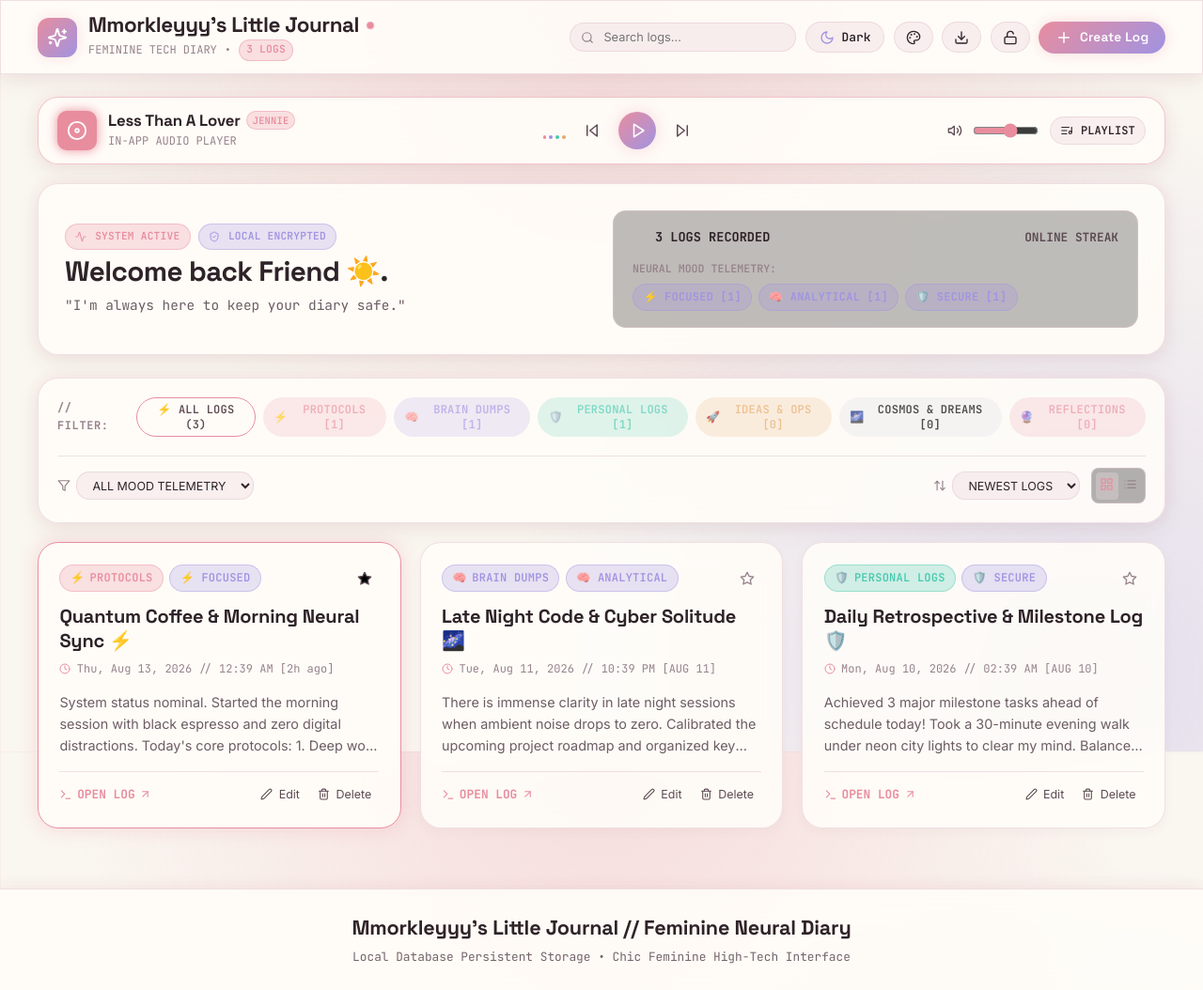
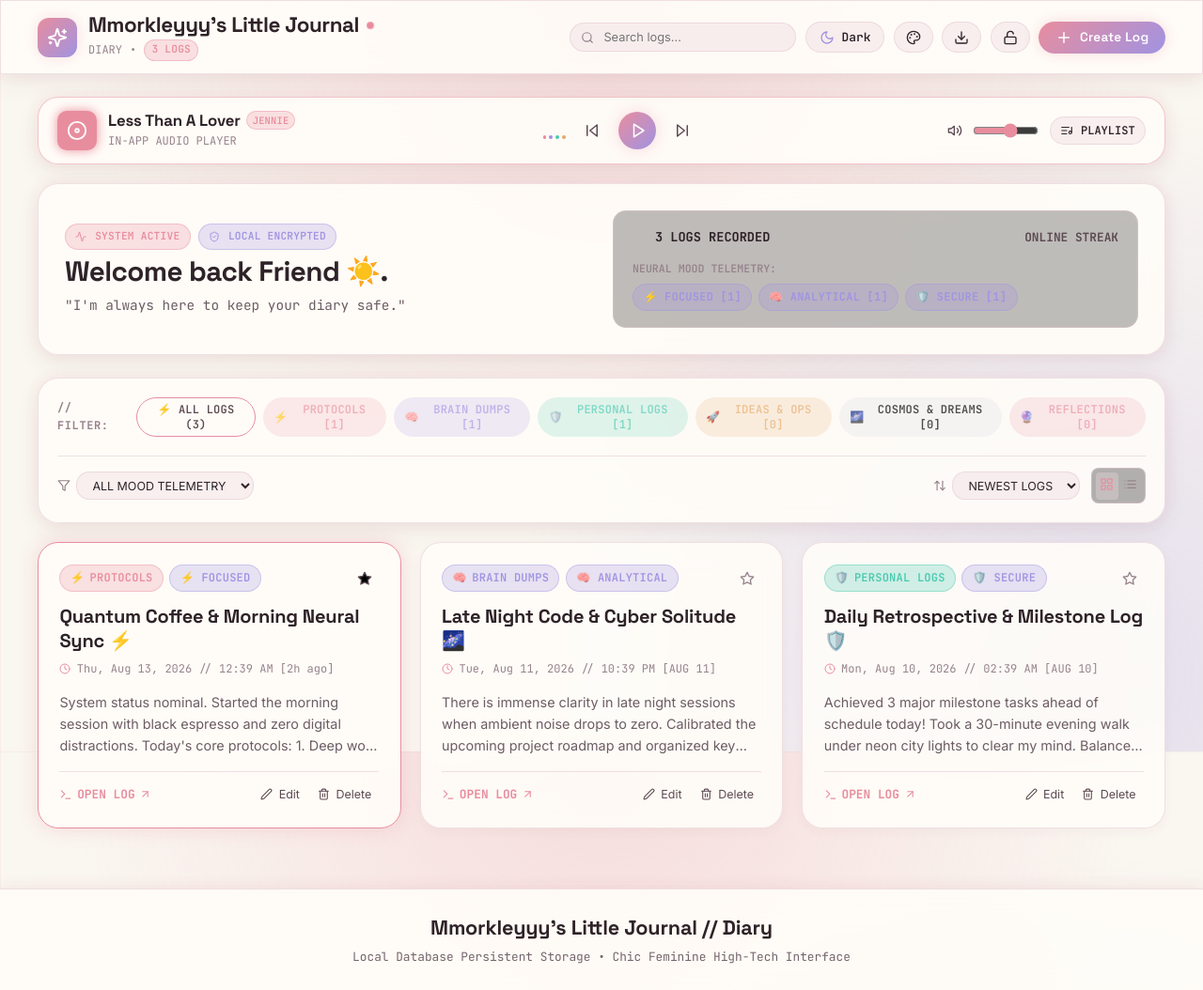
Before and after one commit to kizo-88/corporate-gift, a React (Vite) app: page / in a window 1280 px wide. Shown: the whole page at 94% size. Built offline with nearby package versions, Linux system fonts and the light colour scheme.

Commit message:
refactor: update label to Diary

```diff
--- a/src/App.jsx
+++ b/src/App.jsx
@@ -266,7 +266,7 @@ export default function App() {
         fontFamily: 'var(--font-mono)'
       }}>
         <div className="font-heading" style={{ fontSize: '1.35rem', color: 'var(--text-bright)', fontWeight: 800 }}>
-          Mmorkleyyy's Little Journal // Feminine Neural Diary
+          Mmorkleyyy's Little Journal // Diary
         </div>
         <p style={{ margin: '0.25rem 0 0 0', opacity: 0.85 }}>
           Local Database Persistent Storage • Chic Feminine High-Tech Interface
--- a/src/components/Navbar.jsx
+++ b/src/components/Navbar.jsx
@@ -78,7 +78,7 @@ export default function Navbar({
                 fontFamily: 'var(--font-mono)',
                 marginTop: '0.15rem'
               }}>
-                <span>FEMININE TECH DIARY</span>
+                <span>DIARY</span>
                 <span>•</span>
                 <span className="hud-badge rose" style={{ padding: '0.1rem 0.45rem', fontSize: '0.7rem' }}>
                   {entryCount} {entryCount === 1 ? 'LOG' : 'LOGS'}
```
